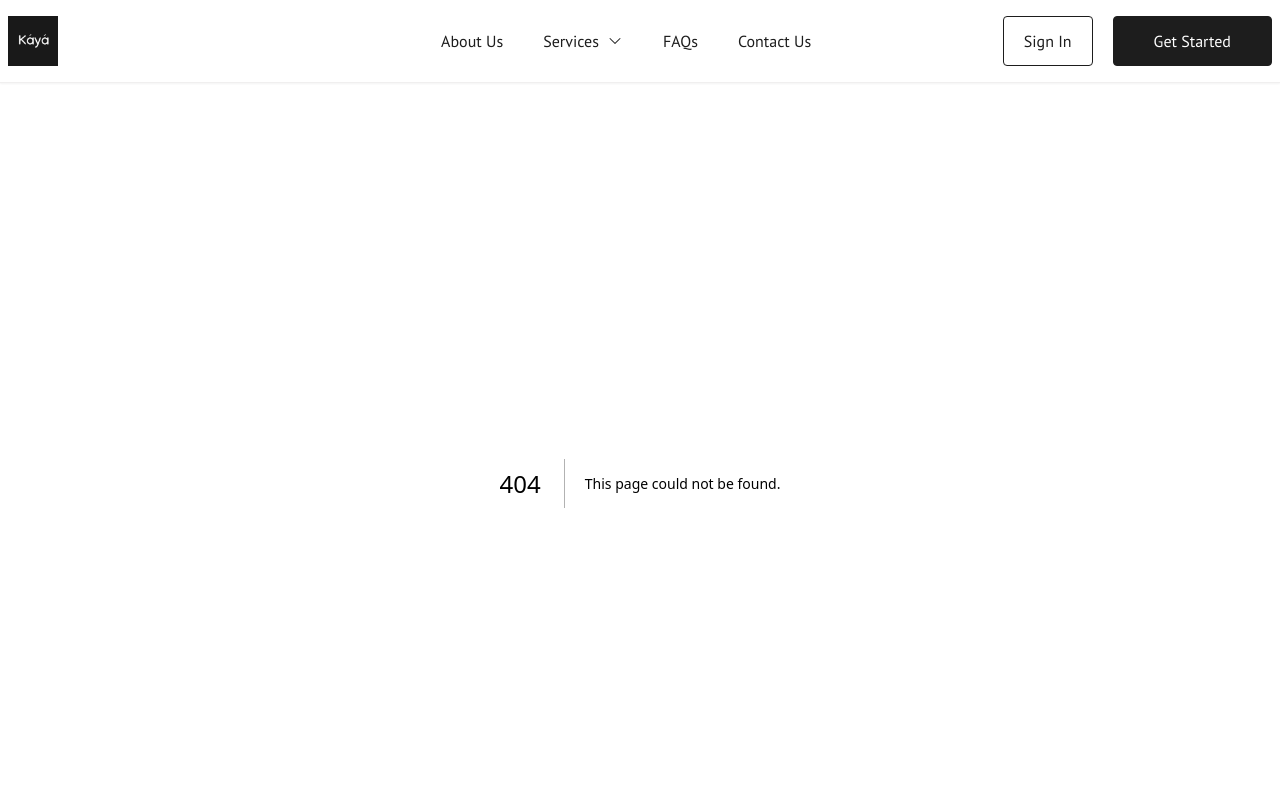
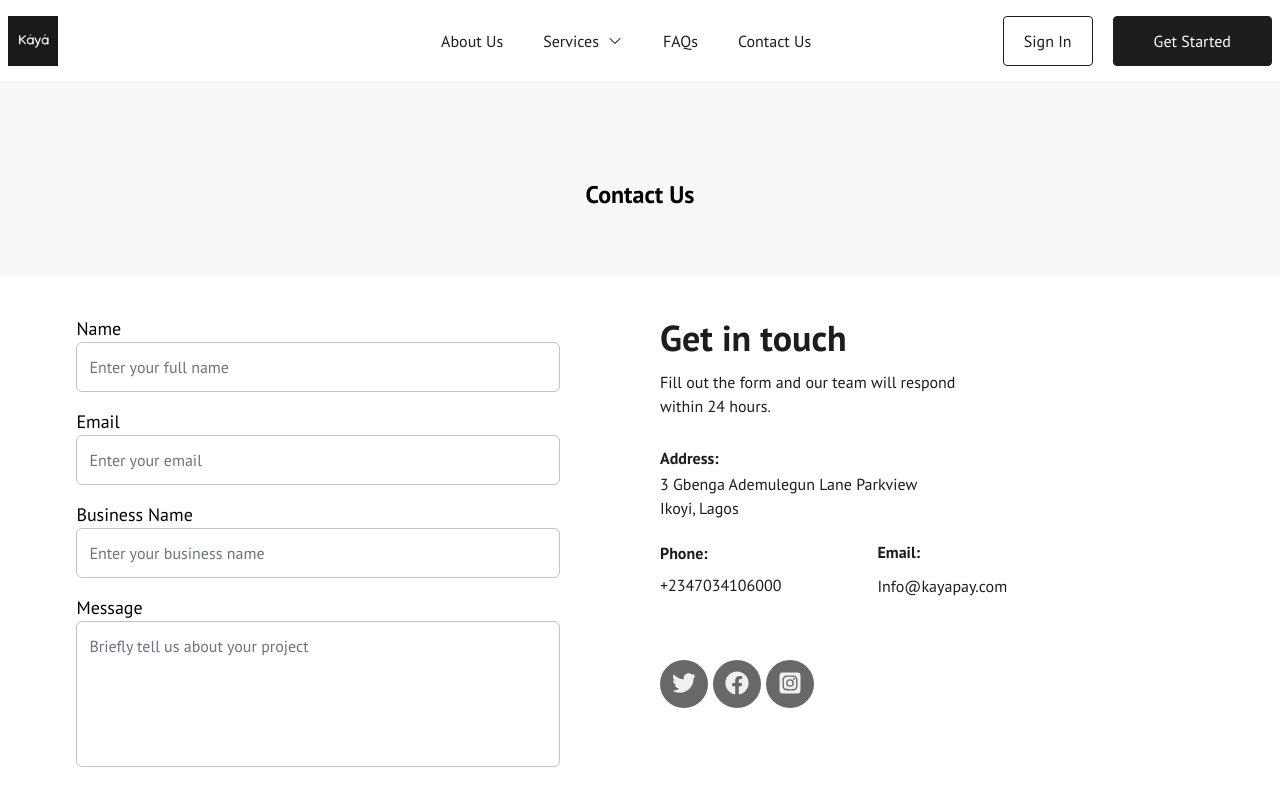
Before and after one commit to Kaya-Africa-Technology/kp-web, a Next.js app: page /contact-us in a window 1280 px wide. Before the commit this address had no page. Shown: the top 800 px of the page. Built offline with nearby package versions, Linux system fonts and the light colour scheme.

Commit message:
feature: created the contact us page

```diff
--- /dev/null
+++ b/Components/Common/PageSubHeader.jsx
@@ -0,0 +1,11 @@
+import React from 'react'
+
+function PageSubHeader({textContent}) {
+  return (
+    <div className='h-24 py-24 text-center bg-[#F8F8F8] mb-10'>
+    <h2 className='text-2xl font-bold'>{textContent}</h2>
+  </div>
+  )
+}
+
+export default PageSubHeader
--- /dev/null
+++ b/pages/contact-us.js
@@ -0,0 +1,78 @@
+import React from 'react'
+import { FaFacebook, FaInstagramSquare, FaTwitter } from 'react-icons/fa'
+import PageSubHeader from '../Components/Common/PageSubHeader'
+
+function Contact() {
+    return (
+        <>
+            <PageSubHeader textContent="Contact Us" />
+            <section className='section-container'>
+                <div className="grid grid-cols-1 mb-20 sm:grid-cols-2 gap-y-10 lg:place-items-center lg:gap-y-0 lg:gap-x-10">
+                    <div className='sm:w-[80%] w-full'>
+                        <form action="">
+                            <label htmlFor="name" className='w-full mb-4'>
+                                <span className='block text-lg leading-normal'>Name</span>
+                                <input type="text" className='contact-input-2' placeholder='Enter your full name' />
+                            </label>
+                            <label htmlFor="name" className='w-full mb-4'>
+                                <span className='block text-lg leading-normal'>Email</span>
+                                <input type="email" className='contact-input-2' placeholder='Enter your email' />
+                            </label>
+                            <label htmlFor="name" className='w-full'>
+                                <span className='block text-lg leading-normal'>Business Name</span>
+                                <input type="text" className='contact-input-2' placeholder='Enter your business name' />
+                            </label>
+                            <label htmlFor="message">
+                                <span className='block text-lg leading-normal'>Message</span>
+                                <textarea name="" id="" cols="30" rows="5" className='resize-none contact-input-2' placeholder='Briefly tell us about your project'></textarea>
+                            </label>
+                        </form>
+                    </div>
+                    <div className='w-full'>
+                        <div className='mb-7'>
+                            <h1 className="mb-3 text-3xl font-bold text-secondary lg:text-4xl">Get in touch</h1>
+                            <p className="text-base w-80 text-secondary">Fill out the form and our team will respond within 24 hours.</p>
+                        </div>
+
+
+                        <div className="inline-flex flex-col space-y-0.5 items-start justify-start text-secondary mb-5">
+                            <p className="text-base font-bold">Address:</p>
+                            <p className="text-base">3 Gbenga Ademulegun Lane Parkview<br />Ikoyi, Lagos</p>
+                        </div>
+
+                        <div className="flex flex-col items-start justify-start space-x-0 space-y-3 mb-7 lg:space-x-24 text-secondary lg:justify-start lg:items-center lg:flex-row lg:space-y-0">
+                            <div className="inline-flex flex-col items-start space-y-2 lg:justify-start">
+                                <p className="text-base font-bold text-gray-50">Phone:</p>
+                                <a href="#" className="text-base text-gray-50">+2347034106000</a>
+                            </div>
+                            <div className="flex flex-col space-y-2.5 items-start lg:justify-start">
+                                <p className="text-base font-bold">Email:</p>
+                                <a href="#" className="text-base">Info@kayapay.com</a>
+                            </div>
+                        </div>
+
+                        <div className="inline-flex flex-col space-y-2.5 items-start justify-start mb-20 text-primary/90">
+                            <p className="text-base font-bold text-gray-50">Follow Us on:</p>
+                            <div className="inline-flex space-x-1.5 items-center justify-between w-full">
+                                <a href="#" className="relative group" style={{ width: 47, height: 47, }}>
+                                    <div className="w-12 h-12 transition-all duration-300 ease-in-out rounded-full bg-gray group-hover:bg-gray/30" />
+                                    <FaTwitter className="absolute inset-0 w-6 h-6 m-auto rounded-lg group-hover:text-blue-400" />
+                                </a>
+                                <a href="#" className="relative group" style={{ width: 47, height: 47, }}>
+                                    <div className="w-12 h-12 transition-all duration-300 ease-in-out rounded-full bg-gray group-hover:bg-gray/30" />
+                                    <FaFacebook className="absolute inset-0 w-6 h-6 m-auto rounded-lg group-hover:text-blue-500" />
+                                </a>
+                                <a href="#" className="relative group" style={{ width: 47, height: 47, }}>
+                                    <div className="w-12 h-12 transition-all duration-300 ease-in-out rounded-full bg-gray group-hover:bg-gray/30" />
+                                    <FaInstagramSquare className="absolute inset-0 w-6 h-6 m-auto rounded-lg group-hover:text-red-400" />
+                                </a>
+                            </div>
+                        </div>
+                    </div>
+                </div>
+            </section>
+        </>
+    )
+}
+
+export default Contact
--- a/styles/globals.css
+++ b/styles/globals.css
@@ -76,6 +76,10 @@
   .contact-input{
     @apply w-full py-3 border-0 border-b-2 rounded mb-7 text-primary/80 placeholder:text-primary/80 border-gray bg-extraLightGray/10 focus:ring-0 focus:outline-none focus:border-b-2 focus:border-gray;
   }
+
+  .contact-input-2{
+    @apply w-full py-3 mb-4 bg-opacity-0 border rounded-md border-gray/40 bg-lightGray focus:ring-0 focus:outline-none focus:border-b focus:border-gray
+  }
 }
 
 /* @media (prefers-color-scheme: dark) {
```
